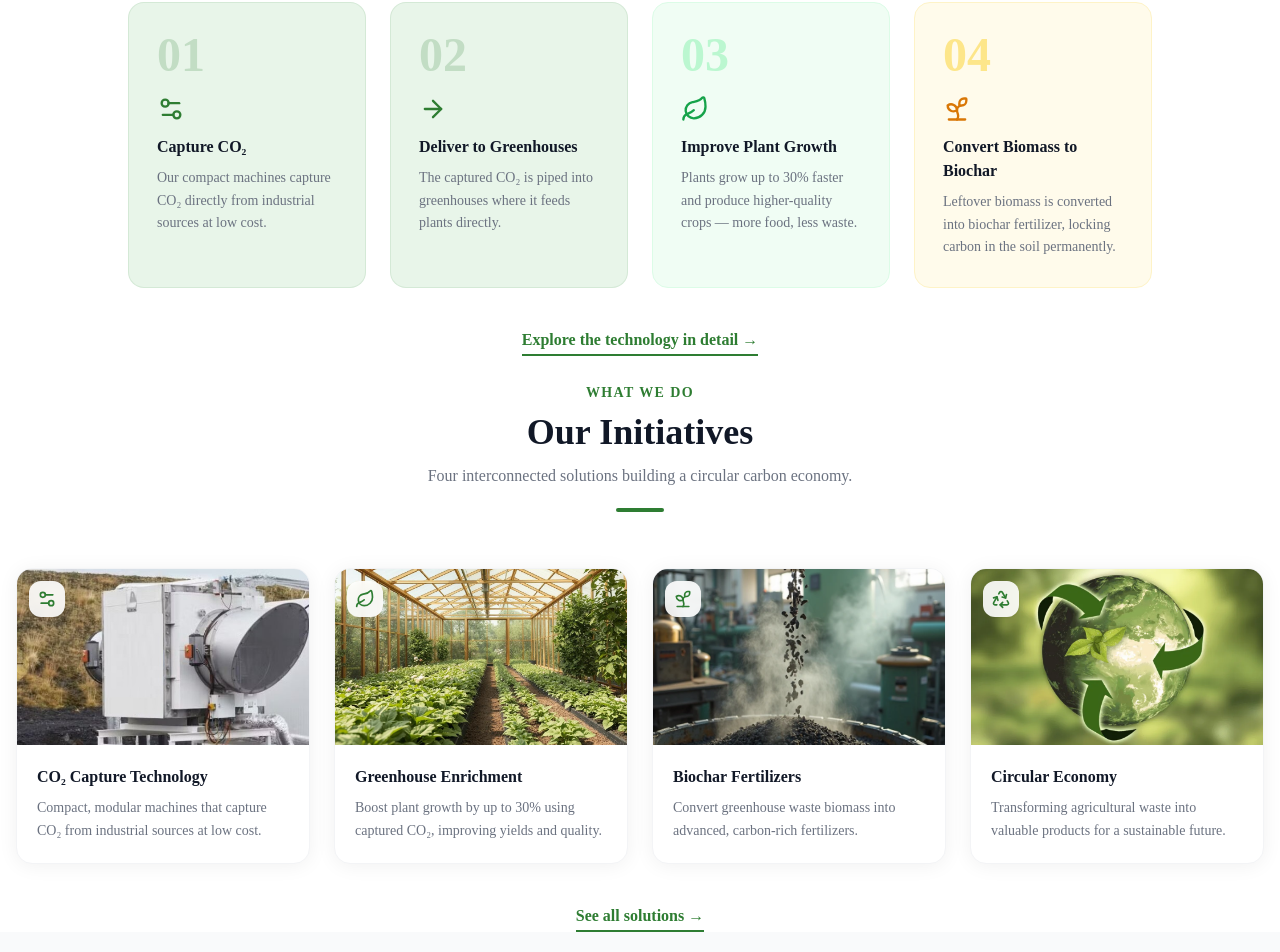
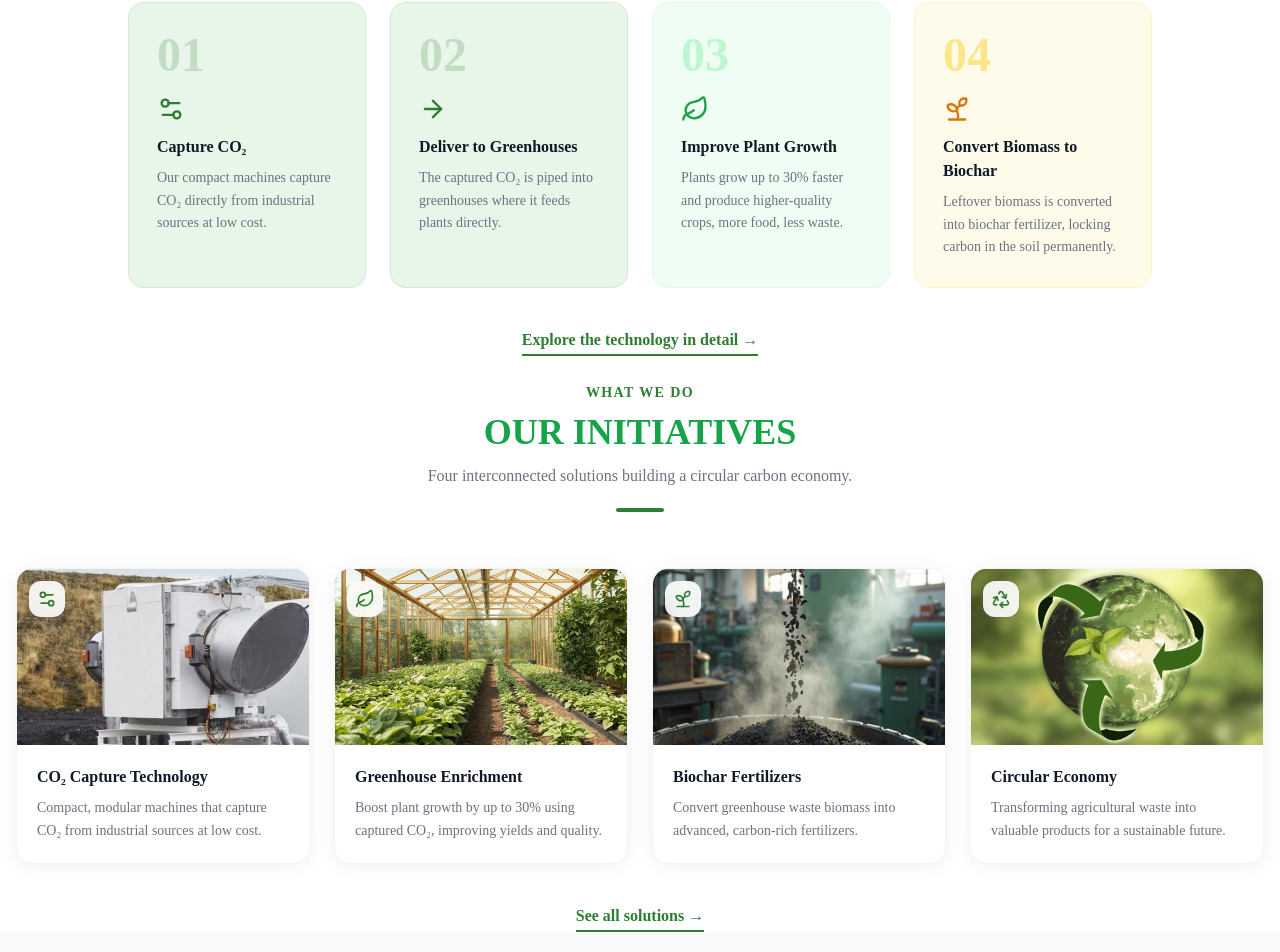
Before and after one commit to EngKARANGWA/ecocapturesolution, a Next.js app: page / in a window 1280 px wide. Shown: the part 2034-2986 px from the top of the page. Built offline with nearby package versions, Linux system fonts and the light colour scheme.

Commit message:
make word green

```diff
--- a/app/careers/page.tsx
+++ b/app/careers/page.tsx
@@ -56,7 +56,7 @@
   {
     Icon: Leaf,
     title: "Africa's Climate Movement",
-    desc: "Be at the forefront of Africa's fastest-growing climate tech sector — built here, for the world.",
+    desc: "Be at the forefront of Africa's fastest-growing climate tech sector - built here, for the world.",
     color: 'bg-amber-50 border-amber-100',
     iconColor: 'text-amber-600',
     numColor: 'text-amber-200',
--- a/app/page.tsx
+++ b/app/page.tsx
@@ -238,7 +238,7 @@
                 step: '03',
                 icon: Leaf,
                 title: 'Improve Plant Growth',
-                desc: 'Plants grow up to 30% faster and produce higher-quality crops — more food, less waste.',
+                desc: 'Plants grow up to 30% faster and produce higher-quality crops, more food, less waste.',
                 color: 'bg-green-50 border-green-100',
                 iconColor: 'text-green-600',
                 numColor: 'text-green-200',
@@ -275,7 +275,8 @@
         <div className="max-w-7xl mx-auto">
           <div className="text-center mb-8 sm:mb-14">
             <span className="text-eco-primary text-sm font-semibold uppercase tracking-widest">What We Do</span>
-            <h2 className="text-3xl md:text-4xl font-bold text-gray-900 mt-2">Our Initiatives</h2>
+            <h2 className="text-3xl md:text-4xl font-bold text-green-600 mt-2">OUR INITIATIVES</h2>
+            {/* <h2 className="text-3xl md:text-4xl font-bold text-gray-900 mt-2">Our Initiatives</h2> */}
             <p className="text-gray-500 mt-3 max-w-xl mx-auto">Four interconnected solutions building a circular carbon economy.</p>
             <div className="w-12 h-1 bg-eco-primary mx-auto mt-5 rounded-full" />
           </div>
```
